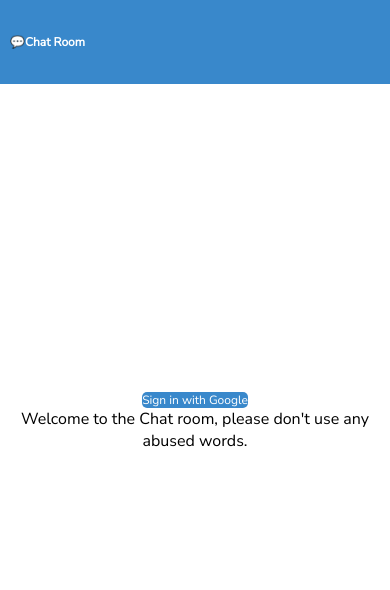
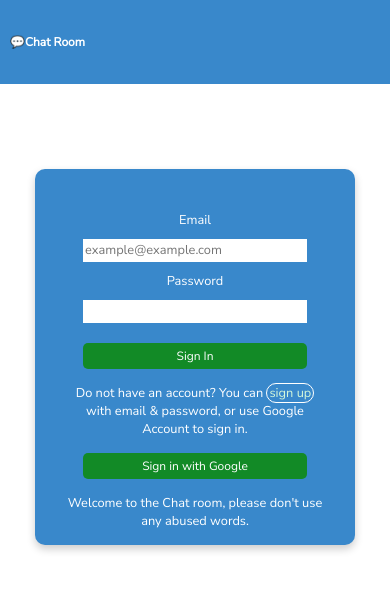
Before and after one commit to Aaron-Lin-74/chatroom-project, a React (Create React App) app: page / in a window 390 px wide. Shown: the top 590 px of the page. Built offline with nearby package versions, Linux system fonts and the light colour scheme; no server answers.

Commit message:
Add sign up and in with email and password

```diff
--- a/src/App.css
+++ b/src/App.css
@@ -40,6 +40,7 @@ body {
   display: flex;
   flex-direction: column;
   justify-content: center;
+  align-items: center;
   min-height: 100vh;
   background-color: #fff;
   position: relative;
@@ -48,13 +49,74 @@ body {
 main {
   padding: 10px 0;
   height: 80vh;
-  margin: 10vh 0 10vh;
   overflow-y: auto;
   /* overflow-x: hidden; */
   display: flex;
   flex-direction: column;
+  width: 100%;
+}
+.signIn-container {
+  position: fixed;
+  top: 20vh;
+  width: 80%;
+  /* max-width: 500px; */
+  width: clamp(320px, 60%, 500px);
+  display: flex;
+  flex-direction: column;
+  background-color: #3988cb;
+  font-size: 1.5rem;
+  box-shadow: 0 4px 8px 0 rgba(0, 0, 0, 0.2);
+  padding: 10px 20px;
+  border-radius: 10px;
+  align-items: center;
+  padding-top: 5vh;
+}
+.error-container {
+  position: fixed;
+  top: 20vh;
+  height: 5vh;
+  background-color: rgb(230, 107, 107);
+  width: 80%;
+  max-width: 500px;
+  z-index: 1;
+  border-radius: 10px 10px 0 0;
+  display: flex;
+  justify-content: center;
+  align-items: center;
+  text-align: center;
+  font-size: 1rem;
+}
+.signIn-form {
+  display: flex;
+  flex-direction: column;
+  max-width: 450px;
+  justify-content: center;
+  align-items: center;
 }
 
+.signIn-form label {
+  font-size: 1.25rem;
+
+  color: #fff;
+  text-align: left;
+}
+
+.signIn-form input {
+  line-height: 1.5;
+  width: clamp(200px, 380px, 80%);
+  font-size: 1.5rem;
+  background: #fff;
+  outline: none;
+  border: none;
+  margin: 10px auto;
+  padding: 10px;
+}
+
+.signIn-form p {
+  font-size: 1rem;
+  color: #fff;
+  margin: 10px 39px;
+}
 .message-panel {
   height: 10vh;
   position: fixed;
@@ -63,8 +125,12 @@ main {
   width: 100%;
   max-width: 728px;
   min-width: 320px;
+
+  font-size: 1.5rem;
+}
+.message-panel-form {
   display: flex;
-  font-size: 1.5rem;
+  height: 10vh;
 }
 
 .message-panel .chat-btns {
@@ -101,22 +167,26 @@ main {
   cursor: not-allowed;
 }
 
+.sign-up,
 .sign-in {
   color: #fff;
-  background: #3988cb;
-  max-width: 400px;
-  margin: 0 auto;
+  background: #128a26;
+  width: clamp(200px, 400px, 80%);
+  margin: 10px auto;
   border-radius: 5px;
 }
 
+.toggle-link {
+  cursor: pointer;
+  color: #d4f8da;
+  font-size: 1.25rem;
+  padding: 0 2px;
+  border: 1px solid #fff;
+  border-radius: 25px;
+}
 .sign-out {
   background-color: #3988cb;
 }
-/* ul,
-li {
-  text-align: left;
-  list-style: none;
-} */
 
 #mediaCapture {
   display: none;
@@ -265,10 +335,15 @@ p.messageText {
     font-size: 1rem;
   }
   .chat-btns {
-    padding: 1px;
+    padding: 5px;
   }
-  .message-panel {
-    height: 5vh;
+  .signIn-form input {
+    font-size: 1rem;
+  }
+  .signIn-form p {
+    font-size: 1rem;
+    padding: 5px 5px;
+    margin: 0 5px;
   }
   .message-panel input {
     font-size: 1rem;
@@ -285,8 +360,20 @@ p.messageText {
   .App .chat-btns {
     font-size: 0.75rem;
   }
-  .chat-btns {
-    padding: 0;
+  .signIn-form input {
+    font-size: 0.8rem;
+    padding: 2px;
+  }
+  .signIn-form p {
+    font-size: 0.8rem;
+    padding: 5px 5px;
+    margin: 0 5px;
+  }
+  .signIn-form label {
+    font-size: 0.8rem;
+  }
+  .signIn-form a {
+    font-size: 0.8rem;
   }
   .message-panel input {
     font-size: 0.8rem;
--- a/src/App.js
+++ b/src/App.js
@@ -5,12 +5,17 @@ import { auth, useAuth } from './firebase'
 
 import UserInfo from './components/UserInfo'
 import SignIn from './components/SignIn'
+import SignUp from './components/SignUp'
 import SignOut from './components/SignOut'
 import ChatRoom from './components/ChatRoom'
 
 function App() {
+  // Used to toggle the sign in or sign up pages
+  const [signIn, setSignIn] = useState(true)
+
   // We can use this custom hook to replace the react-firebase-hooks
   const user = useAuth()
+
   return (
     <div className='App'>
       <header>
@@ -21,7 +26,13 @@ function App() {
       </header>
 
       <section className='chat-container'>
-        {user ? <ChatRoom /> : <SignIn />}
+        {user ? (
+          <ChatRoom />
+        ) : signIn ? (
+          <SignIn toggleSignIn={() => setSignIn(!signIn)} />
+        ) : (
+          <SignUp toggleSignIn={() => setSignIn(!signIn)} />
+        )}
       </section>
     </div>
   )
--- a/src/components/SignIn.js
+++ b/src/components/SignIn.js
@@ -1,14 +1,65 @@
-import React from 'react'
-import { signInWithGoogle } from '../firebase'
+import React, { useState } from 'react'
+import { auth, signInWithEmailAndPassword, signInWithGoogle } from '../firebase'
 
-function SignIn() {
+function SignIn({ toggleSignIn }) {
+  const [email, setEmail] = useState('')
+  const [password, setPassword] = useState('')
+  const [error, setError] = useState('')
+
+  const signInWithEmail = (e) => {
+    e.preventDefault()
+    signInWithEmailAndPassword(auth, email, password)
+      .then((userCredential) => {
+        // Signed in
+        const user = userCredential.user
+      })
+      .catch((err) => {
+        console.log(err)
+        setError(err.message)
+        setTimeout(() => setError(''), 3000)
+      })
+  }
   return (
-    <>
-      <button className='sign-in chat-btns' onClick={signInWithGoogle}>
-        Sign in with Google
-      </button>
-      <p>Welcome to the Chat room, please don't use any abused words.</p>
-    </>
+    <div className='signIn-container'>
+      {error && (
+        <div className='error-container'>
+          <p>{error}</p>
+        </div>
+      )}
+      <form className='signIn-form' onSubmit={signInWithEmail}>
+        <label htmlFor='email'>Email</label>
+        <input
+          id='email'
+          type='email'
+          placeholder='example@example.com'
+          onChange={(e) => setEmail(e.target.value)}
+          required
+        />
+        <label htmlFor='password'>Password</label>
+        <input
+          id='password'
+          type='password'
+          onChange={(e) => setPassword(e.target.value)}
+          required
+        />
+        <button type='submit' className='chat-btns sign-in'>
+          Sign In
+        </button>
+
+        <p>
+          Do not have an account? You can{' '}
+          <a className='toggle-link' onClick={toggleSignIn}>
+            sign up
+          </a>{' '}
+          with email & password, or use Google Account to sign in.
+        </p>
+
+        <button className='sign-in chat-btns' onClick={signInWithGoogle}>
+          Sign in with Google
+        </button>
+        <p>Welcome to the Chat room, please don't use any abused words.</p>
+      </form>
+    </div>
   )
 }
 
--- /dev/null
+++ b/src/components/SignUp.js
@@ -0,0 +1,88 @@
+import React, { useState } from 'react'
+import {
+  signInWithGoogle,
+  auth,
+  createUserWithEmailAndPassword,
+} from '../firebase'
+
+function SignUp({ toggleSignIn }) {
+  const [email, setEmail] = useState('')
+  const [password, setPassword] = useState('')
+  const [password2, setPassword2] = useState('')
+  const [error, setError] = useState('')
+
+  const signUpWithEmail = async (e) => {
+    e.preventDefault()
+    try {
+      // validation
+      if (password !== password2) {
+        setError('The passwords do not match!')
+        return
+      }
+      if (password.length < 6) {
+        setError('The password should be at least 6 characters')
+        return
+      }
+
+      await createUserWithEmailAndPassword(auth, email, password)
+    } catch (err) {
+      console.log(err)
+      setError(err.message)
+    } finally {
+      setTimeout(() => setError(''), 3000)
+    }
+  }
+  return (
+    <div className='signIn-container'>
+      {error && (
+        <div className='error-container'>
+          <p>{error}</p>
+        </div>
+      )}
+      <form className='signIn-form' onSubmit={signUpWithEmail}>
+        <label htmlFor='email'>Email</label>
+        <input
+          id='email'
+          type='email'
+          placeholder='example@example.com'
+          onChange={(e) => setEmail(e.target.value)}
+          required
+        />
+        <label htmlFor='password'>Password (at least 6 characters)</label>
+        <input
+          id='password'
+          type='password'
+          onChange={(e) => setPassword(e.target.value)}
+          required
+        />
+        <label htmlFor='password2'>Confirm Password</label>
+        <input
+          id='password2'
+          type='password'
+          onChange={(e) => setPassword2(e.target.value)}
+          required
+        />
+        <button type='submit' className='chat-btns sign-up'>
+          Sign Up
+        </button>
+        <p>
+          Already have an account? You can{' '}
+          <a className='toggle-link' onClick={toggleSignIn}>
+            sign in
+          </a>{' '}
+          with email & password, or use Google Account to sign in.
+        </p>
+        <button
+          type='button'
+          className='sign-in chat-btns'
+          onClick={signInWithGoogle}
+        >
+          Sign in with Google
+        </button>
+        <p>Welcome to the Chat room, please don't use any abused words.</p>
+      </form>
+    </div>
+  )
+}
+
+export default SignUp
--- a/src/firebase.js
+++ b/src/firebase.js
@@ -15,6 +15,8 @@ import {
 
 import {
   getAuth,
+  createUserWithEmailAndPassword,
+  signInWithEmailAndPassword,
   signInWithPopup,
   signInWithRedirect,
   onAuthStateChanged,
@@ -81,6 +83,8 @@ function getUserName() {
 export {
   auth,
   db,
+  createUserWithEmailAndPassword,
+  signInWithEmailAndPassword,
   signInWithGoogle,
   getProfilePicUrl,
   isUserSignedIn,
```
